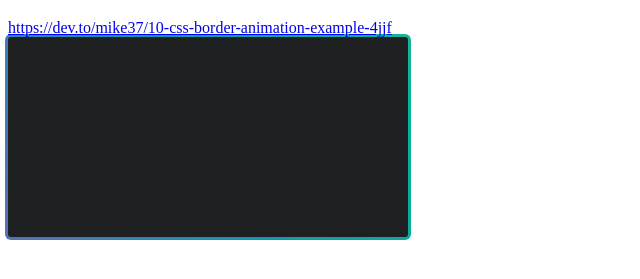
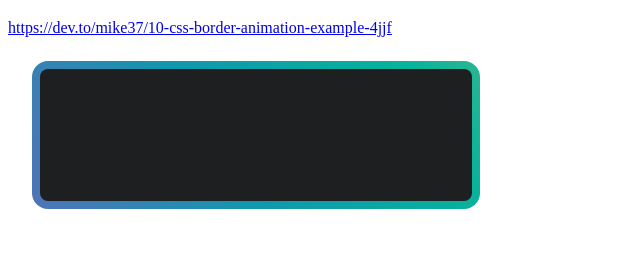
Before and after one commit to vankatadam/playground-css, a plain HTML site: page border-styles/index.html in a window 1280 px wide. Shown: the part 61-340 px from the top of the page, without its empty margins (0-640 px from the left). Drawn offline with Linux system fonts and the light colour scheme.

Commit message:
gradient box

```diff
--- a/border-styles/styles.css
+++ b/border-styles/styles.css
@@ -3,14 +3,17 @@
   align-items: center;
   justify-content: center;
   width: 400px;
-  height: 200px;
+  height: 100px;
   color: white;
   font-family: "Raleway";
-  font-size: 2.5rem;
+  font-size: 1rem;
+  padding: 1rem;
+  margin: 2rem;
 }
 
+/* gradient Box */
 .gradient-border {
-  --borderWidth: 3px;
+  --borderWidth: 8px;
   background: #1d1f20;
   position: relative;
   border-radius: var(--borderWidth);
```
